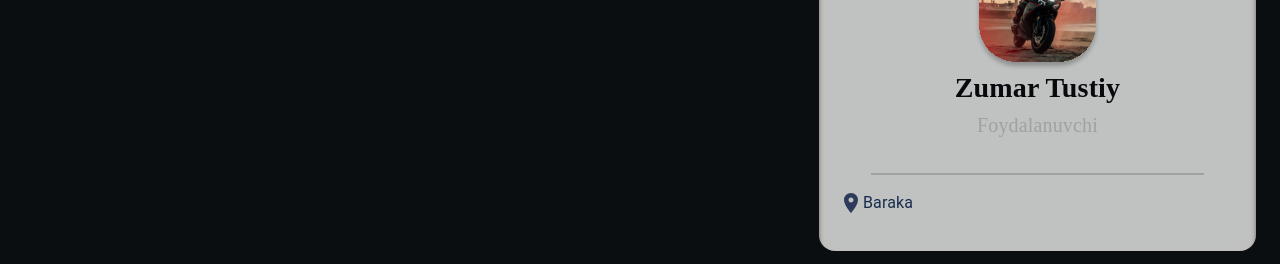
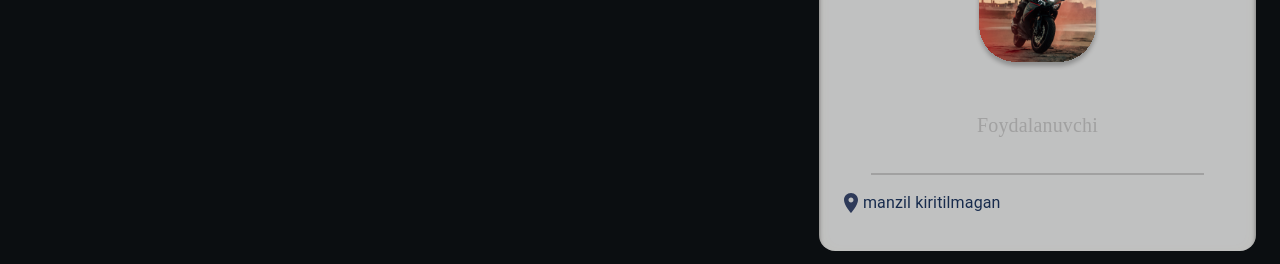
Before and after one commit to Mardonov-Jasur/papay-react, a React (Create React App) app: page /orders in a window 1280 px wide. Shown: the part 592-856 px from the top of the page. Built offline with nearby package versions, Linux system fonts and the light colour scheme; no server answers; a small style sheet from the web is missing.

Commit message:
feat: modify ordersPage member related date

```diff
--- a/src/app/App.tsx
+++ b/src/app/App.tsx
@@ -128,7 +128,8 @@ function App() {
       (ele: CartItem) => ele._id === item._id
     );
     if (item_data.quantity === 1) {
-       const filter_items: CartItem[] = cartItems.filter(  /************************ */
+      const filter_items: CartItem[] = cartItems.filter(
+        /************************ */
         (ele) => ele._id !== item._id
       );
       setCartItems(filter_items);
@@ -223,7 +224,11 @@ function App() {
           <CommunityPage />
         </Route>
         <Route path="/orders">
-          <OrdersPage orderRebuild={orderRebuild} setOrderRebuild={setOrderRebuild} />
+          <OrdersPage
+            orderRebuild={orderRebuild}
+            setOrderRebuild={setOrderRebuild}
+            verifiedMemberData={verifiedMemberData}
+          />
         </Route>
         <Route path="/member-page">
           <MemberPage />
--- a/src/app/screens/OrdersPage/index.tsx
+++ b/src/app/screens/OrdersPage/index.tsx
@@ -14,6 +14,7 @@ import { useDispatch } from "react-redux";
 import { Dispatch } from "@reduxjs/toolkit";
 import { setPausedOrders, setFinishedOrders, setProcessOrders } from "./slice";
 import OrderApiService from "../../apiservices/orderApiService";
+import { Member } from "../../../types/user";
 
 //redux slice
 const actionDispatch = (dispatch: Dispatch) => ({
@@ -22,11 +23,13 @@ const actionDispatch = (dispatch: Dispatch) => ({
   setProcessOrders: (data: Order[]) => dispatch(setProcessOrders(data))
 });
 
+
 export function OrdersPage(props: any) {
   // INITIALIZATIONSs //
   const [value, setValue] = useState("1");
   const { setPausedOrders, setFinishedOrders, setProcessOrders } =
     actionDispatch(useDispatch());
+    const verifiedMemberData: Member | null = props.verifiedMemberData;
 
   useEffect(() => {
     const orderService = new OrderApiService();
@@ -81,12 +84,12 @@ export function OrdersPage(props: any) {
           <Box className="order_info_box">
             <Box className="order_user_img" />
             <img src="/community/moto.svg" alt="picturehere" />
-            <p className="order_user_name">Zumar Tustiy</p>
-            <p className="order_user_prof">Foydalanuvchi</p>
+            <p className="order_user_name">{verifiedMemberData?.mb_nick}</p>
+            <p className="order_user_prof">{verifiedMemberData?.mb_type ?? "Foydalanuvchi"}</p>
             <Box className="marginer"></Box>
             <Box className="order_user_address">
               <LocationOnIcon style={{ color: "#2E3A59" }} />
-              <p>Baraka</p>
+              <p>{verifiedMemberData?.mb_address ?? "manzil kiritilmagan"}</p>
             </Box>
           </Box>
           <Box className="payment_box">
```
Lines whose indentation alone changed are shown as unchanged.
